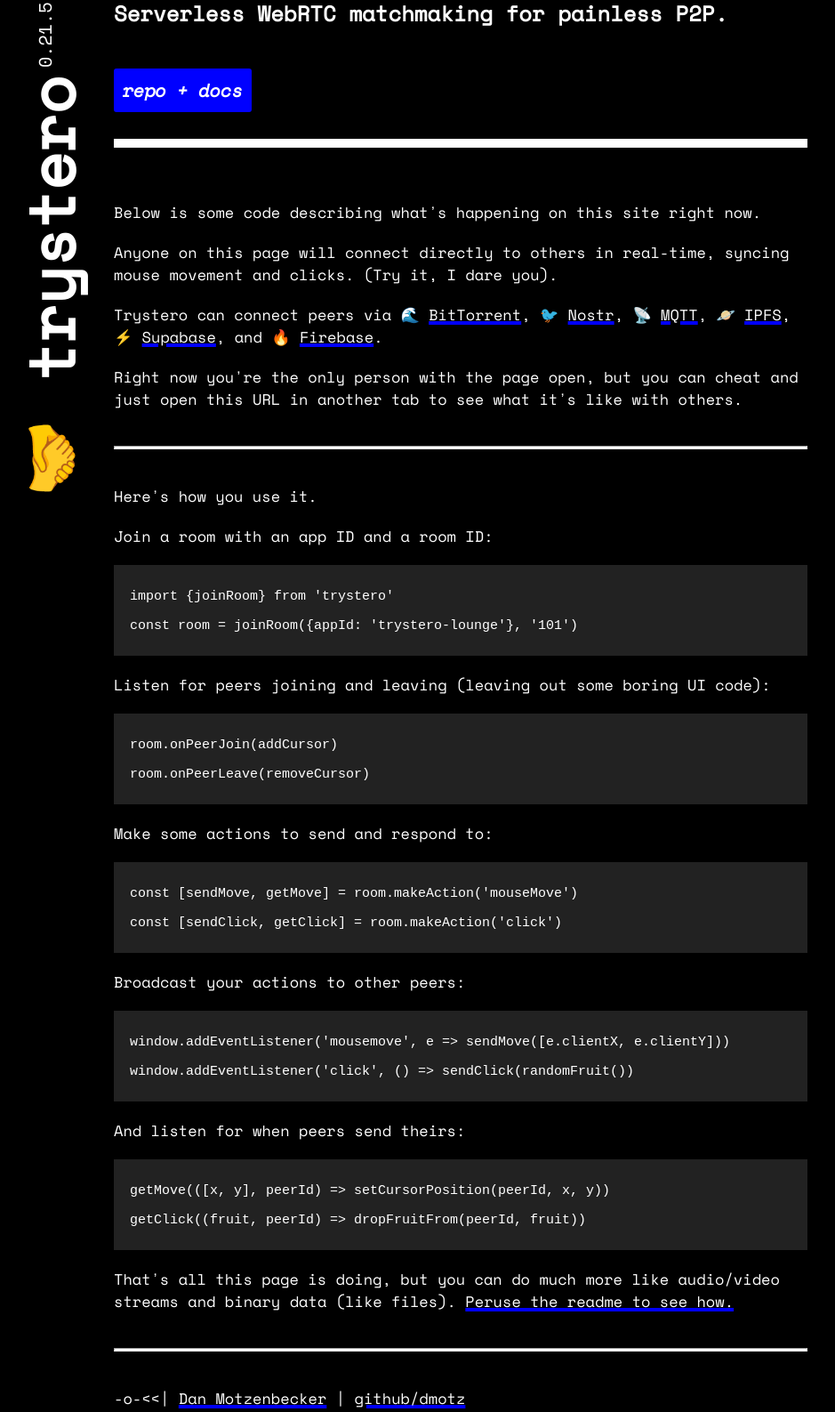
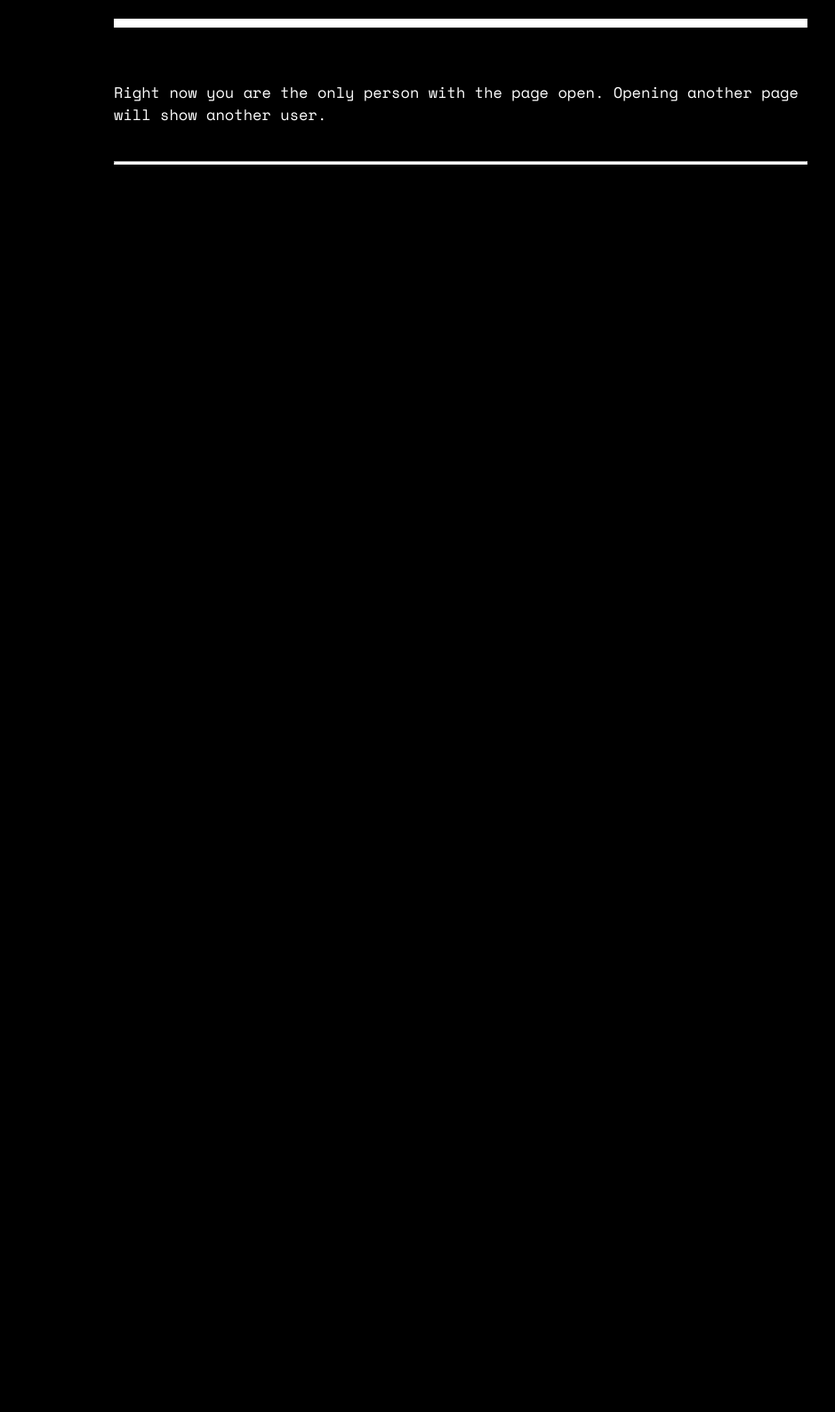
Before and after one commit to araesmojo-eng/trystero_test, a plain HTML site: page index.html in a window 1280 px wide. Shown: the part 123-1710 px from the top of the page at 89% size, without its empty margins (122-1061 px from the left). After the commit the page ends 800 px from the top, so only its background shows below. Drawn offline with nearby package versions, Linux system fonts and the light colour scheme.

Commit message:
Add files via upload

```diff
--- a/index.html
+++ b/index.html
@@ -6,123 +6,28 @@
       name="viewport"
       content="width=device-width, initial-scale=1.0, user-scalable=no"
     />
-    <meta name="author" content="Dan Motzenbecker" />
     <meta
       name="description"
-      content="Serverless WebRTC matchmaking for painless P2P"
+      content="Test of Trystero"
     />
-    <link href="images/favicon.png" rel="icon" type="image/png" />
     <link rel="preconnect" href="https://fonts.gstatic.com" />
     <link
       href="https://fonts.googleapis.com/css2?family=Space+Mono:ital@0;1&display=swap"
       rel="stylesheet"
     />
     <link rel="stylesheet" href="site.css" />
-    <title>Trystero - serverless WebRTC matchmaking</title>
+    <title>Trystero Test</title>
   </head>
   <body>
     <div id="canvas"></div>
     <header>
-      <h1>🤝 Trystero<sup>0.21.5</sup></h1>
-      <h2>Make any site multiplayer in a few lines.</h2>
-      <h2>Serverless WebRTC matchmaking for painless P2P.</h2>
-
       <div>
-        <div>
-          <a href="https://github.com/dmotz/trystero">repo + docs</a>
-        </div>
         <div id="room-num"></div>
       </div>
     </header>
-
     <main>
-      <p>
-        Below is some code describing whatʼs happening on this site right now.
-      </p>
-
-      <p>
-        Anyone on this page will connect directly to others in real-time,
-        syncing mouse movement and clicks. (Try it, I dare you).
-      </p>
-
-      <p>
-        Trystero can connect peers via
-        <span
-          >🌊
-          <a href="https://en.wikipedia.org/wiki/BitTorrent">BitTorrent</a
-          >,</span
-        >
-        <span>🐦 <a href="https://en.wikipedia.org/wiki/Nostr">Nostr</a>,</span>
-        <span>📡 <a href="https://en.wikipedia.org/wiki/MQTT">MQTT</a>,</span>
-        <span
-          >🪐
-          <a href="https://en.wikipedia.org/wiki/InterPlanetary_File_System"
-            >IPFS</a
-          >,</span
-        >
-        <span
-          ><span style="font-family: sans-serif">⚡️</span>
-          <a href="https://supabase.com">Supabase</a>,</span
-        >
-        and <span>🔥 <a href="https://firebase.google.com">Firebase</a></span
-        >.
-      </p>
-
-      <p id="peer-info">
-        Right now youʼre the only person with the page open, but you can cheat
-        and just open this URL in another tab to see what itʼs like with others.
-      </p>
-
-      <hr />
-
-      <p>Hereʼs how you use it.</p>
-
-      <p>Join a room with an app ID and a room ID:</p>
-
-      <pre><code>import {joinRoom} from 'trystero'
-const room = joinRoom({appId: 'trystero-lounge'}, '101')
-</code></pre>
-
-      <p>
-        Listen for peers joining and leaving (leaving out some boring UI code):
-      </p>
-
-      <pre><code>room.onPeerJoin(addCursor)
-room.onPeerLeave(removeCursor)
-</code></pre>
-
-      <p>Make some actions to send and respond to:</p>
-
-      <pre><code>const [sendMove, getMove] = room.makeAction('mouseMove')
-const [sendClick, getClick] = room.makeAction('click')
-</code></pre>
-
-      <p>Broadcast your actions to other peers:</p>
-
-      <pre><code>window.addEventListener('mousemove', e => sendMove([e.clientX, e.clientY]))
-window.addEventListener('click', () => sendClick(randomFruit())
-</code></pre>
-
-      <p>And listen for when peers send theirs:</p>
-
-      <pre><code>getMove(([x, y], peerId) => setCursorPosition(peerId, x, y))
-getClick((fruit, peerId) => dropFruitFrom(peerId, fruit))
-</code></pre>
-
-      <p>
-        Thatʼs all this page is doing, but you can do much more like audio/video
-        streams and binary data (like files).
-        <a href="https://github.com/dmotz/trystero#readme"
-          >Peruse the readme to see how.</a
-        >
-      </p>
-
-      <hr />
-
-      <p>
-        -o-&lt;&lt;| <a href="https://oxism.com">Dan Motzenbecker</a> |
-        <a href="https://github.com/dmotz">github/dmotz</a>
-      </p>
+      <p id="peer-info">Right now you are the only person with the page open.  Opening another page will show another user.</p>
+      <hr/>
     </main>
     <script src="site.js" type="module"></script>
   </body>
```
